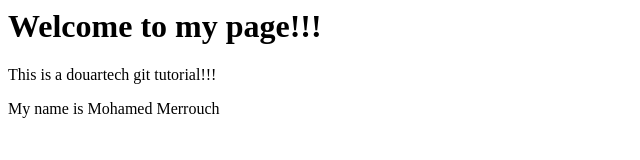
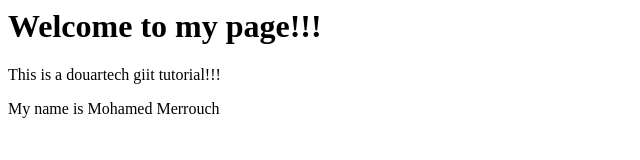
Before and after one commit to ardacoder/gitTutorialTest, a plain HTML site: page index.html in a window 1280 px wide. Shown: the full height of the page, 0-640 px from the left. Drawn offline with Linux system fonts and the light colour scheme.

Commit message:
add welcome page  html

```diff
--- a/index.html
+++ b/index.html
@@ -1,5 +1,5 @@
 <h1>Welcome to my page!!!</h1>
 
-<p>This is a douartech git tutorial!!!</p>
+<p>This is a douartech giit tutorial!!!</p>
 
 <p>My name is Mohamed Merrouch</p>
```
